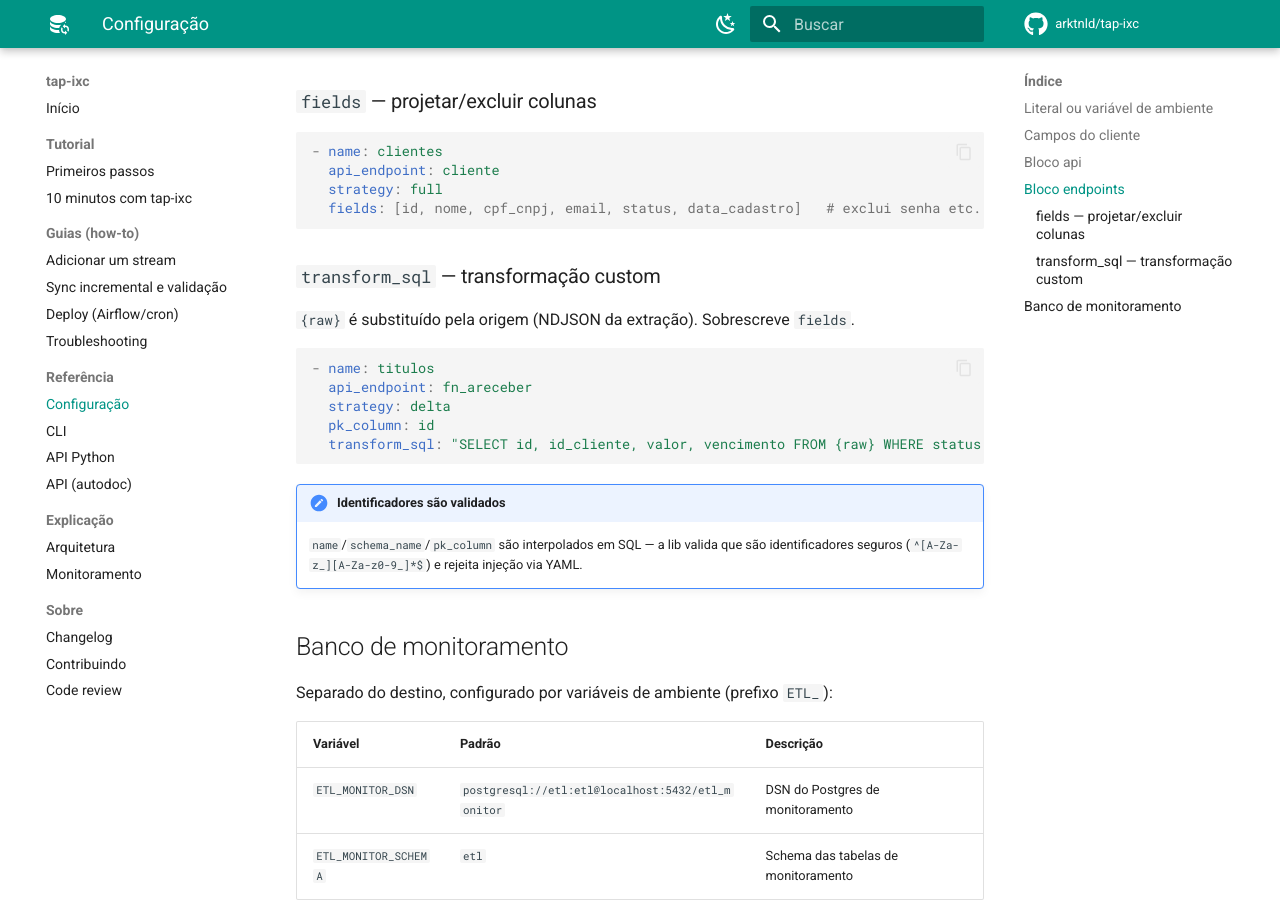
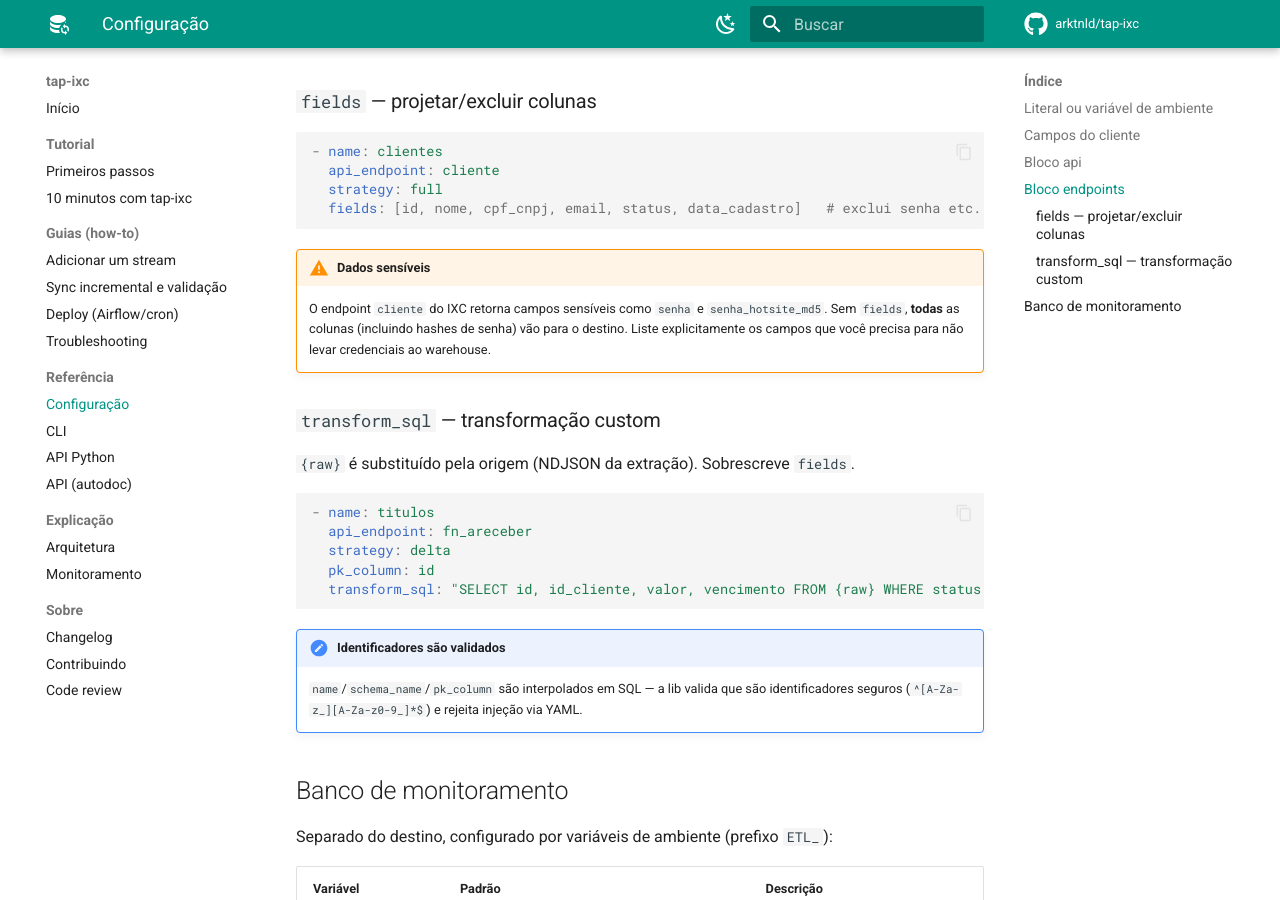
Before and after one commit to arktnld/tap-ixc, an MkDocs documentation site: the page built from docs/configuration.md, in a window 1280 px wide and 900 px high, scrolled down 2518 px. Built offline with MkDocs 1.6.1 and Material for MkDocs 9.7.7, drawn with Linux system fonts in a browser that asks for light colours; comment, search, counter and statistics services are not loaded.

Commit message:
docs: warning de dados sensiveis (senha/hash) na secao fields (#2 auditoria)
Co-Authored-By: Claude Opus 4.8 (1M context) <noreply@anthropic.com>

````diff
--- a/docs/configuration.md
+++ b/docs/configuration.md
@@ -88,6 +88,12 @@ Cada item vira um stream sincronizado.
   fields: [id, nome, cpf_cnpj, email, status, data_cadastro]   # exclui senha etc.
 ```
 
+!!! warning "Dados sensíveis"
+    O endpoint `cliente` do IXC retorna campos sensíveis como `senha` e
+    `senha_hotsite_md5`. Sem `fields`, **todas** as colunas (incluindo hashes de
+    senha) vão para o destino. Liste explicitamente os campos que você precisa
+    para não levar credenciais ao warehouse.
+
 ### `transform_sql` — transformação custom
 
 `{raw}` é substituído pela origem (NDJSON da extração). Sobrescreve `fields`.
````
